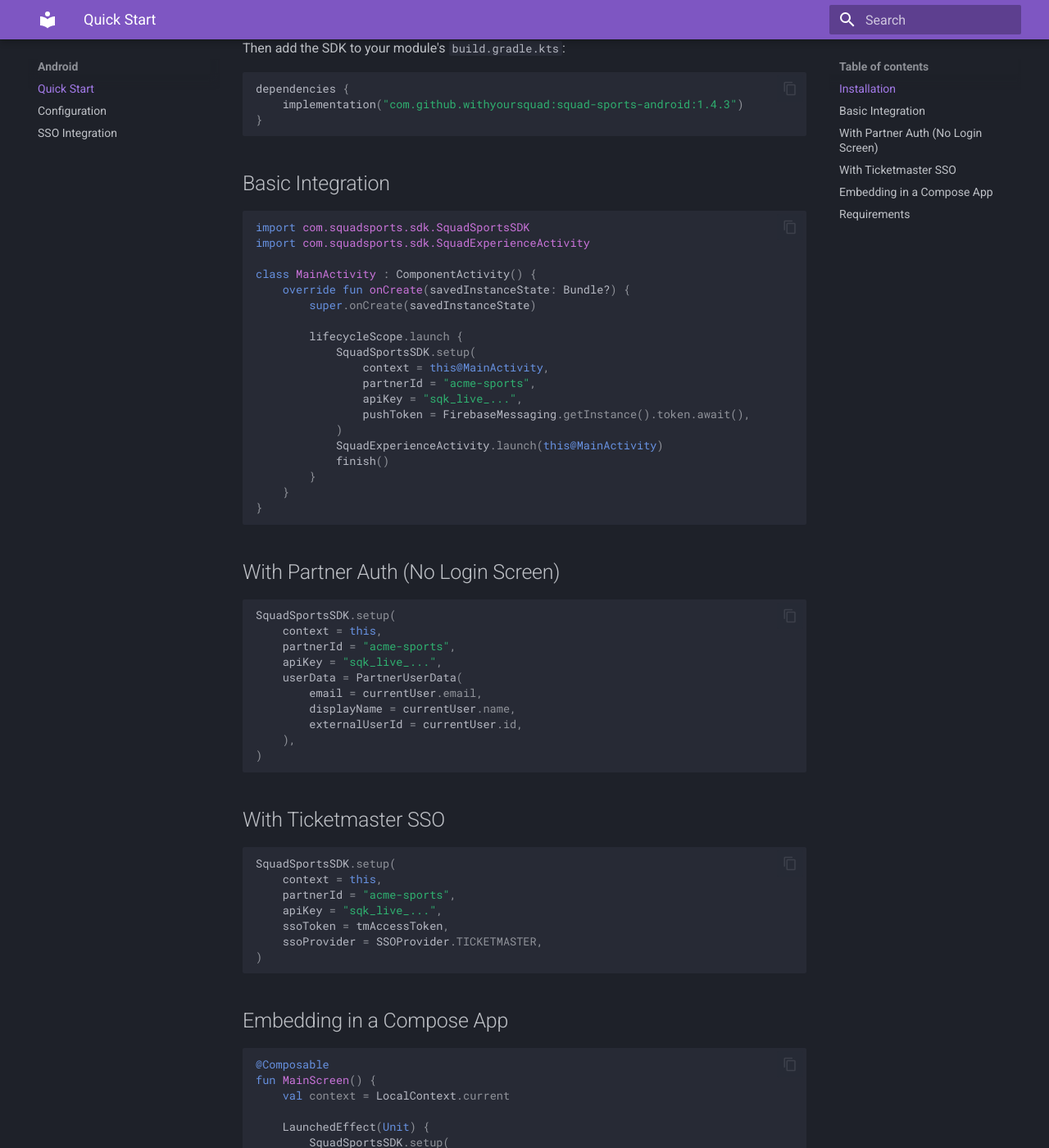
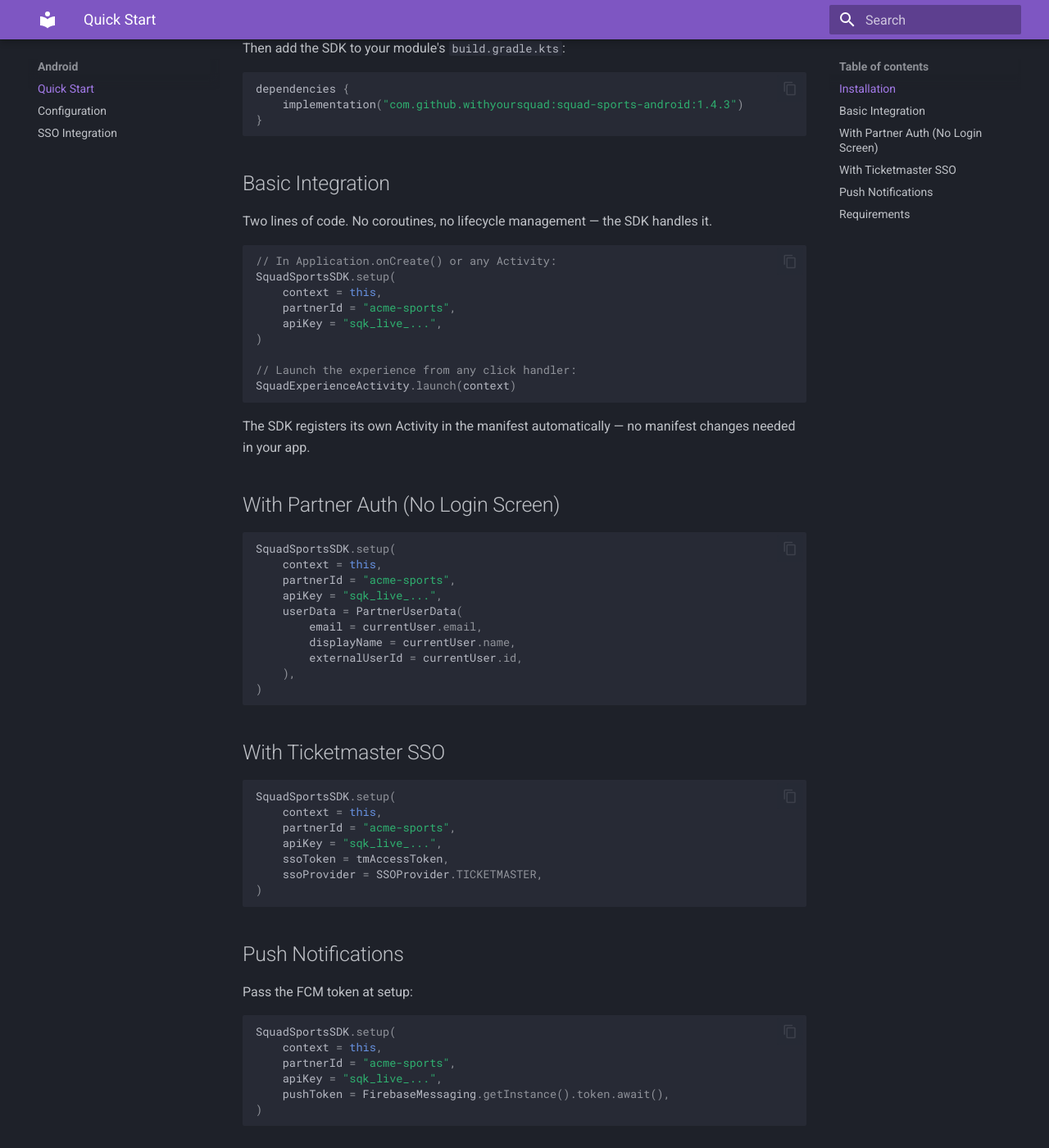
Before and after one commit to withyoursquad/squad-sdk-docs, an MkDocs documentation site: the page built from docs/android/quick-start.md, in a window 1280 px wide and 1400 px high, scrolled down 444 px. Shown: the whole window at 82% size. Built offline with MkDocs 1.6.1 and Material for MkDocs 9.7.7, drawn with Linux system fonts in a browser that asks for light colours; some of the changed text lies outside the part shown.

Commit message:
Simplify Android quick-start: no coroutines, no manifest changes

````diff
--- a/docs/android/quick-start.md
+++ b/docs/android/quick-start.md
@@ -24,27 +24,21 @@
 
 ## Basic Integration
 
+Two lines of code. No coroutines, no lifecycle management — the SDK handles it.
+
 ```kotlin
-import com.squadsports.sdk.SquadSportsSDK
-import com.squadsports.sdk.SquadExperienceActivity
+// In Application.onCreate() or any Activity:
+SquadSportsSDK.setup(
+    context = this,
+    partnerId = "acme-sports",
+    apiKey = "sqk_live_...",
+)
 
-class MainActivity : ComponentActivity() {
-    override fun onCreate(savedInstanceState: Bundle?) {
-        super.onCreate(savedInstanceState)
+// Launch the experience from any click handler:
+SquadExperienceActivity.launch(context)
+```
 
-        lifecycleScope.launch {
-            SquadSportsSDK.setup(
-                context = this@MainActivity,
-                partnerId = "acme-sports",
-                apiKey = "sqk_live_...",
-                pushToken = FirebaseMessaging.getInstance().token.await(),
-            )
-            SquadExperienceActivity.launch(this@MainActivity)
-            finish()
-        }
-    }
-}
-```
+The SDK registers its own Activity in the manifest automatically — no manifest changes needed in your app.
 
 ## With Partner Auth (No Login Screen)
 
@@ -73,23 +67,17 @@
 )
 ```
 
-## Embedding in a Compose App
+## Push Notifications
+
+Pass the FCM token at setup:
 
 ```kotlin
-@Composable
-fun MainScreen() {
-    val context = LocalContext.current
-
-    LaunchedEffect(Unit) {
-        SquadSportsSDK.setup(
-            context = context,
-            partnerId = "acme-sports",
-            apiKey = "sqk_live_...",
-        )
-        // Launch the experience activity
-        SquadExperienceActivity.launch(context)
-    }
-}
+SquadSportsSDK.setup(
+    context = this,
+    partnerId = "acme-sports",
+    apiKey = "sqk_live_...",
+    pushToken = FirebaseMessaging.getInstance().token.await(),
+)
 ```
 
 ## Requirements
````
Also changed, not shown: docs/changelog.md (+46 -0 lines), docs/getting-started/requirements.md (+2 -2 lines).
